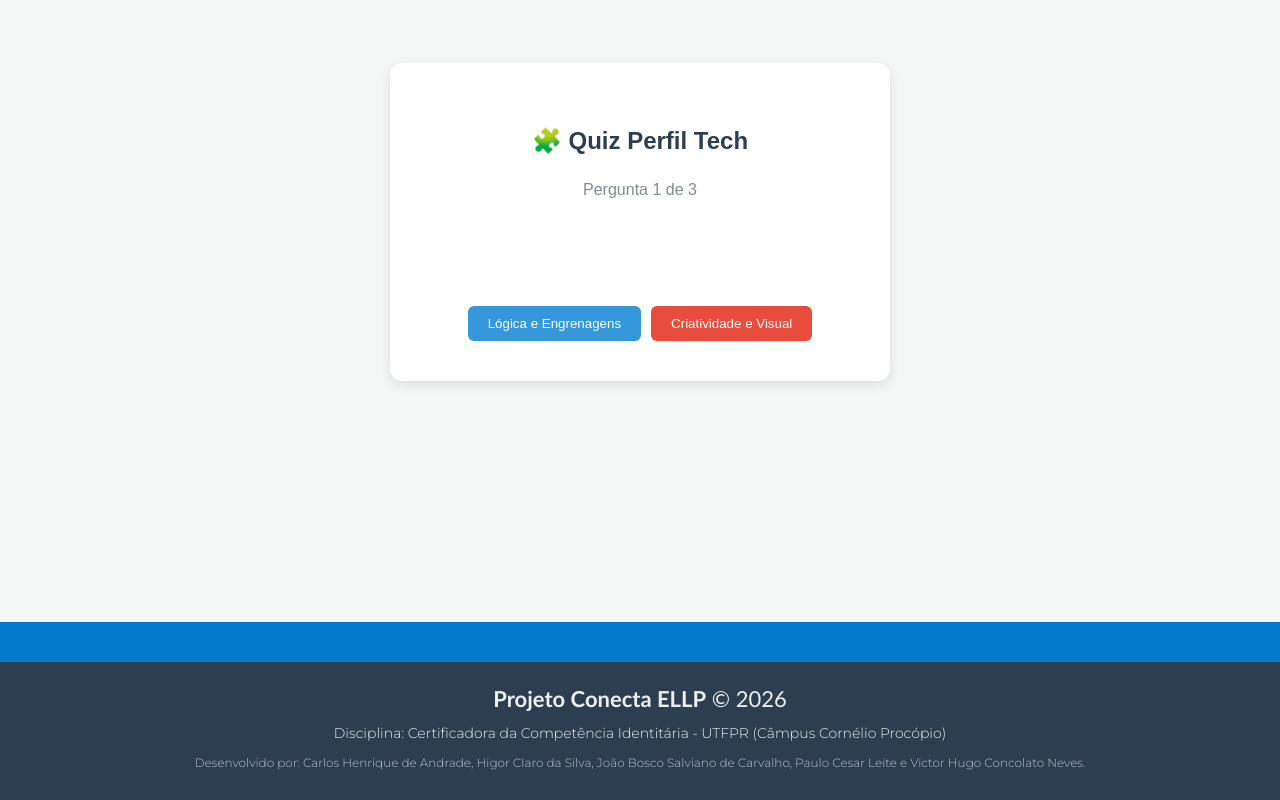
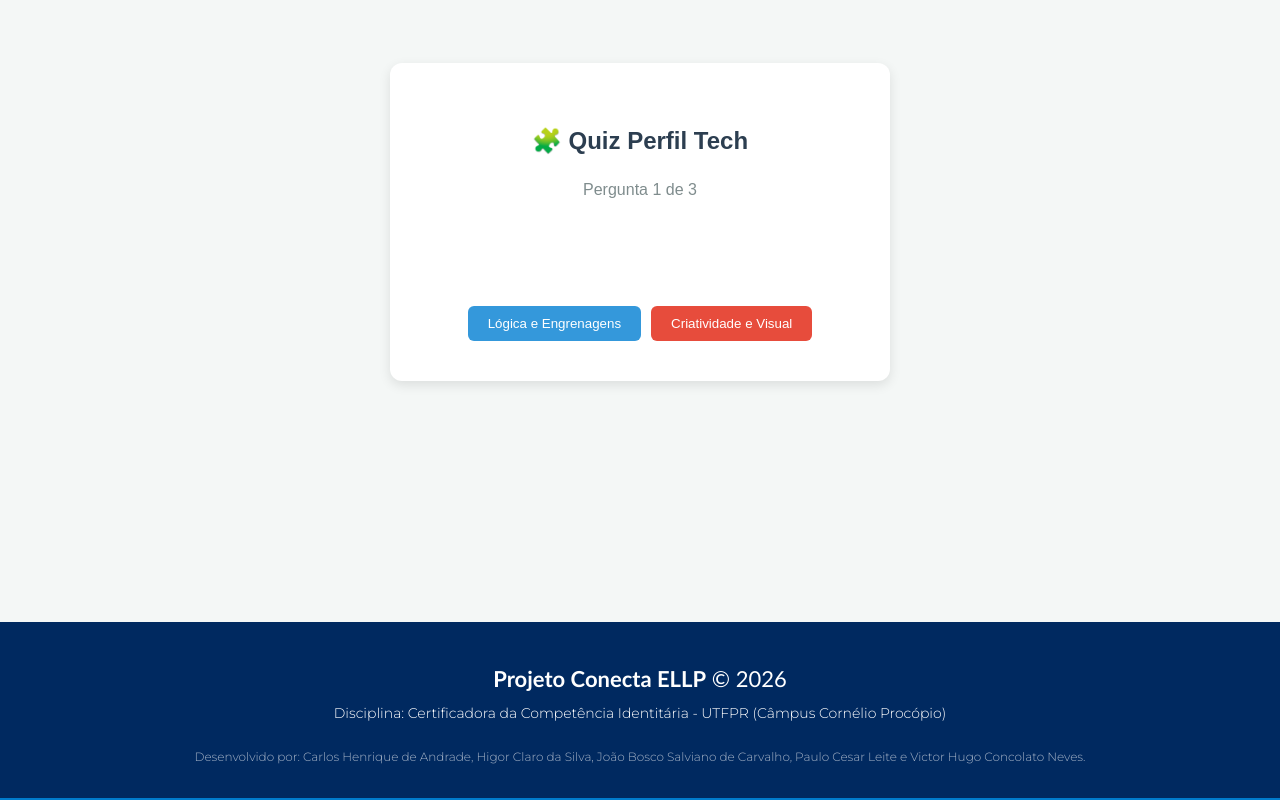
Before and after one commit to PaulinhoADS/conecta-ellp-utfpr, a React (Vite) app in the folder frontend/: page /quiz in a window 1280 px wide. Shown: the part 178-978 px from the top of the page. Built offline with nearby package versions, Linux system fonts and the light colour scheme; a web font is replaced by a local one.

Commit message:
refactor: remove estilos em linha do footer para usar o style.css

```diff
--- a/frontend/src/components/Footer.jsx
+++ b/frontend/src/components/Footer.jsx
@@ -1,10 +1,10 @@
 // src/components/Footer.jsx
 const Footer = () => {
   return (
-    <footer style={{ backgroundColor: '#2c3e50', color: '#ecf0f1', textAlign: 'center', padding: '20px', marginTop: '40px', fontSize: '14px' }}>
+    <footer>
       <p><strong>Projeto Conecta ELLP</strong> &copy; 2026</p>
       <p>Disciplina: Certificadora da Competência Identitária - UTFPR (Câmpus Cornélio Procópio)</p>
-      <p style={{ fontSize: '12px', marginTop: '10px', color: '#bdc3c7' }}>
+      <p>
         Desenvolvido por: Carlos Henrique de Andrade, Higor Claro da Silva, João Bosco Salviano de Carvalho, Paulo Cesar Leite e Victor Hugo Concolato Neves.
       </p>
     </footer>
```
